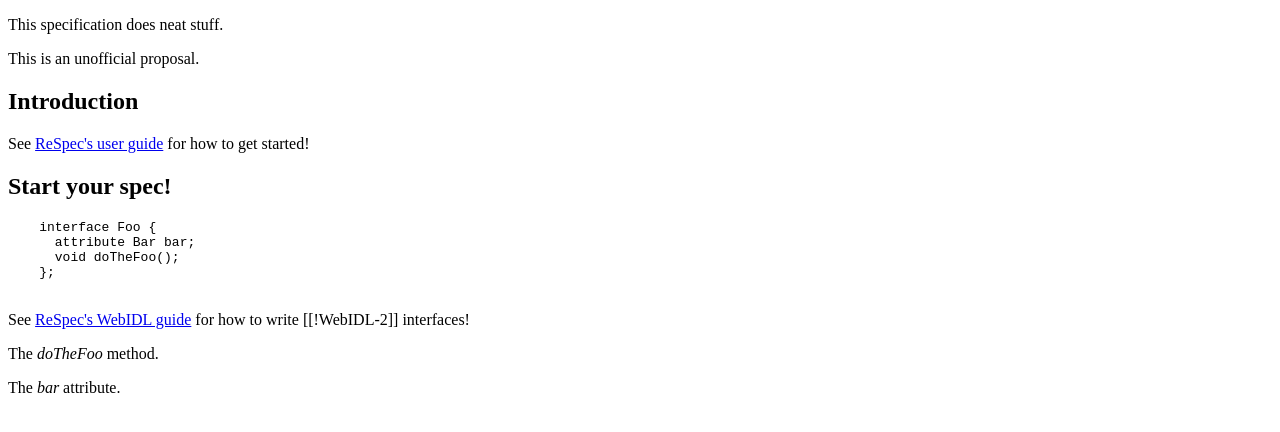
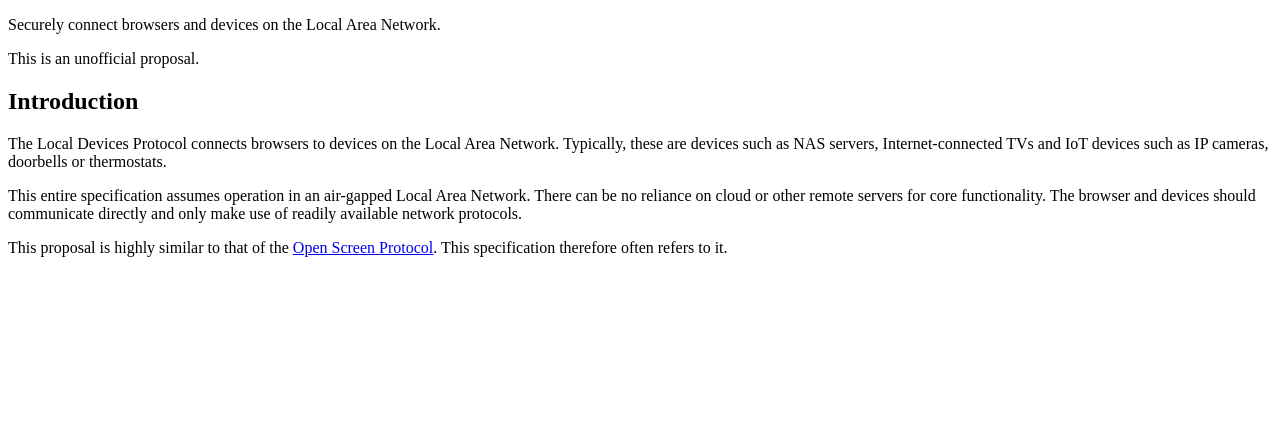
Before and after one commit to backkem/local-devices-api, a plain HTML site: page index.html in a window 1280 px wide. Drawn offline with Linux system fonts and the light colour scheme.

Commit message:
Initial cleanup

```diff
--- a/index.html
+++ b/index.html
@@ -1,16 +1,19 @@
-<!doctype html>
+<!DOCTYPE html>
 <html lang="en">
-
   <head>
-  <meta charset="utf-8">
+    <meta charset="utf-8" />
     <title>Local Devices API</title>
-  <script src="https://www.w3.org/Tools/respec/respec-w3c" class="remove"></script>
-  <script class='remove'>
+    <script
+      src="https://www.w3.org/Tools/respec/respec-w3c"
+      class="remove"
+    ></script>
+    <script class="remove">
       "use strict";
       // See https://github.com/w3c/respec/wiki/ for how to configure ReSpec
       var respecConfig = {
-    "githubAPI": "WICG/local-devices-api",
-    "editors": [{
+        githubAPI: "backkem/local-devices-api",
+        editors: [
+          {
             name: "Michiel De Backker",
             email: "mail@backkem.me",
             company: "Twintag",
@@ -19,50 +22,40 @@
           // Add additional editors here.
           // https://github.com/w3c/respec/wiki/editors
         ],
-    "shortName": "local-devices-api",
-    "specStatus": "CG-DRAFT",
-    "wg": "WICG",
+        shortName: "local-devices-api",
+        specStatus: "CG-DRAFT",
+        wg: "WICG",
       };
     </script>
   </head>
 
   <body>
     <section id="abstract">
-    <p>
-      This specification does neat stuff.
-    </p>
+      <p>Securely connect browsers and devices on the Local Area Network.</p>
     </section>
     <section id="sotd">
-    <p>
-      This is an unofficial proposal.
-    </p>
+      <p>This is an unofficial proposal.</p>
     </section>
     <section id="introduction">
       <h2>Introduction</h2>
       <p>
-      See <a href="https://github.com/w3c/respec/wiki/User's-Guide">ReSpec's
-      user guide</a> for how to get started!
-    </p>
-  </section>
-  <section data-dfn-for="Foo">
-    <h2>Start your spec!</h2>
-    <pre class="idl">
-    interface Foo {
-      attribute Bar bar;
-      void doTheFoo();
-    };
-    </pre>
-    <p>
-      See <a href="https://github.com/w3c/respec/wiki/WebIDL-Guide">ReSpec's
-      WebIDL guide</a> for how to write [[!WebIDL-2]] interfaces!
+        The Local Devices Protocol connects browsers to devices on the Local
+        Area Network. Typically, these are devices such as NAS servers,
+        Internet-connected TVs and IoT devices such as IP cameras, doorbells or
+        thermostats.
       </p>
       <p>
-      The <dfn>doTheFoo</dfn> method.
+        This entire specification assumes operation in an air-gapped Local Area
+        Network. There can be no reliance on cloud or other remote servers for
+        core functionality. The browser and devices should communicate directly
+        and only make use of readily available network protocols.
       </p>
       <p>
-      The <dfn>bar</dfn> attribute.
+        This proposal is highly similar to that of the
+        <a href="https://github.com/w3c/respec/wiki/User's-Guide"
+          >Open Screen Protocol</a
+        >. This specification therefore often refers to it.
       </p>
     </section>
   </body>
-
 </html>
```
Also changed, not shown: 1 other file. Lines whose indentation alone changed are shown as unchanged.
